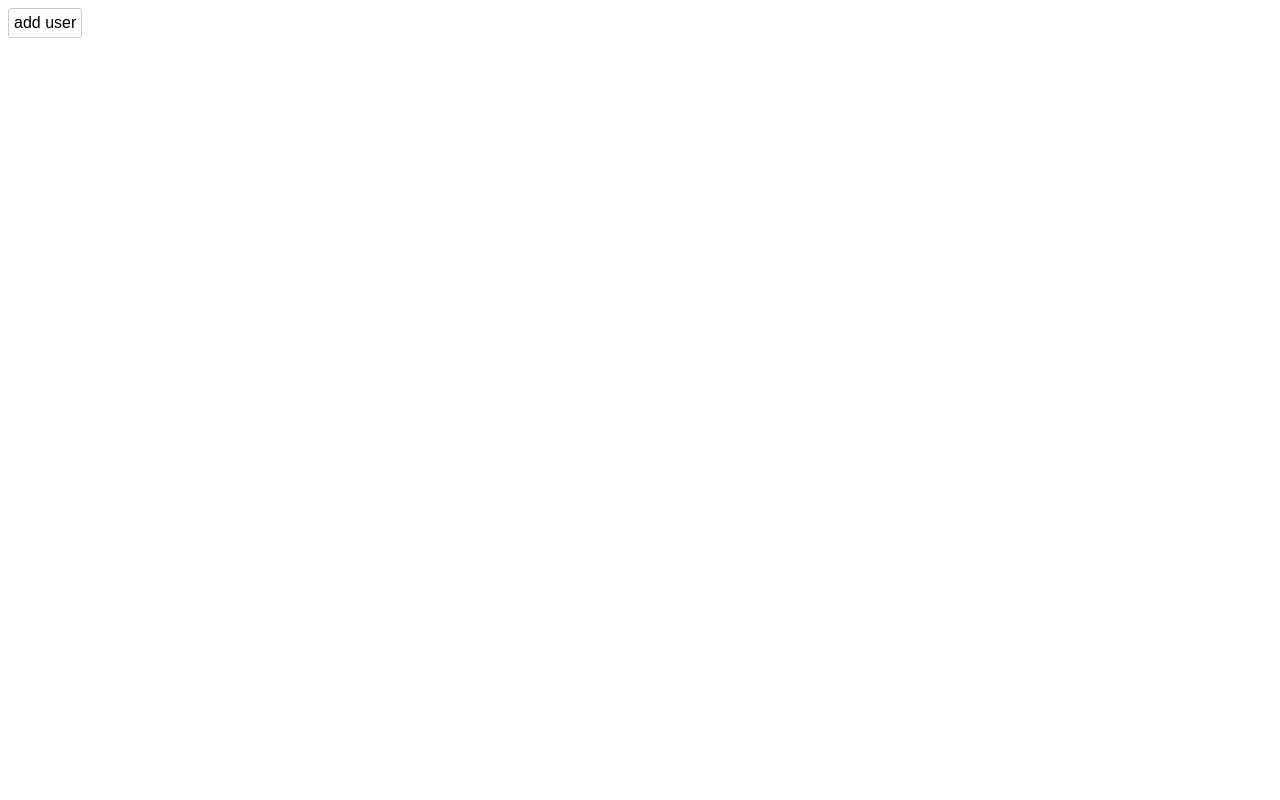
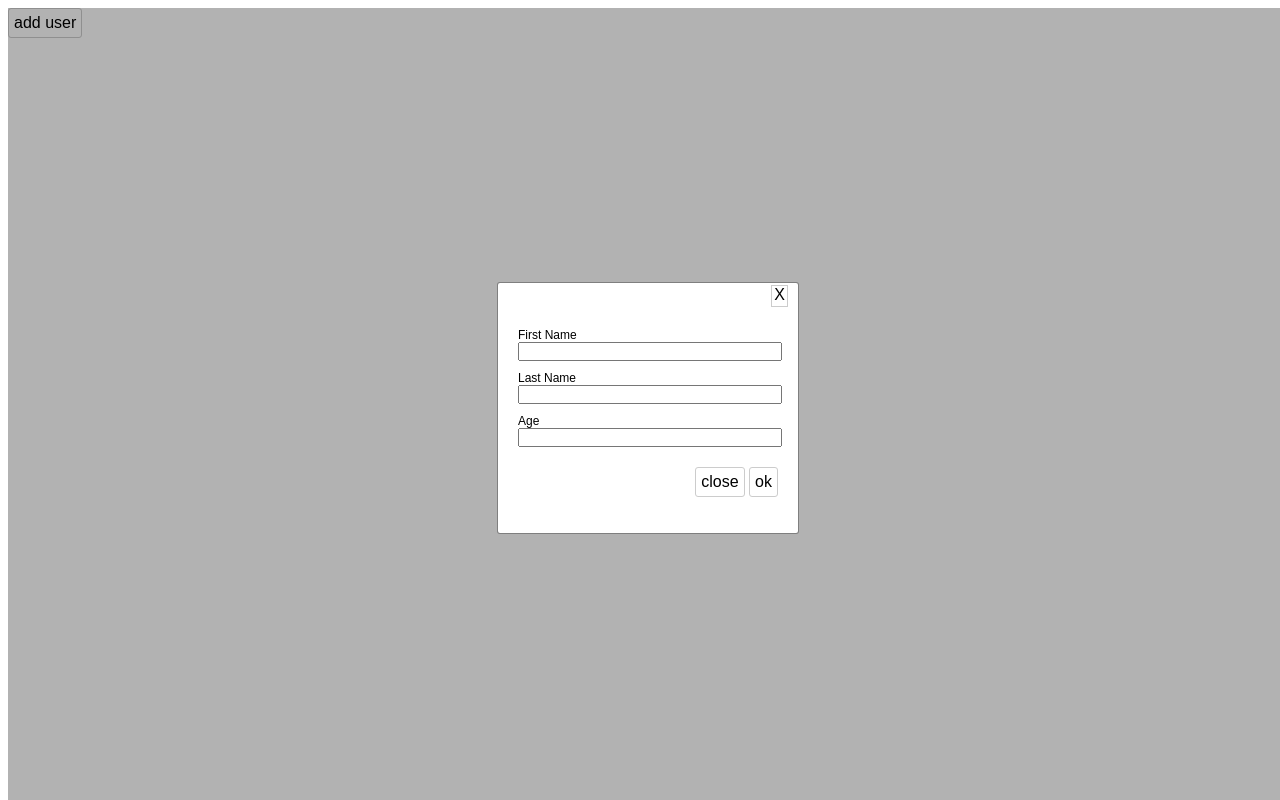
Before and after one commit to Greenkrok/Working-with-DOM, a plain HTML site: page index.html in a window 1280 px wide. Both pictures are taken after a click on the element "add user". Drawn offline with Linux system fonts and the light colour scheme.

Commit message:
feat: opening a modal window

```diff
--- a/index.html
+++ b/index.html
@@ -38,5 +38,6 @@
     </div>
 </div>
 <div class="btn add-user">add user</div>
+<script src="script.js"></script>
 </body>
 </html>
--- /dev/null
+++ b/script.js
@@ -0,0 +1,17 @@
+// Вывод модального окна.
+// Скачать заготовку по ссылке;
+// Сверстано модальное окно, для отображения требуется убрать (display: none) у .modal;
+// Добавим функционал появления модального окна, по клику на кнопку “Add User”.
+
+// Закрытие модального окна.
+// Добавим функционал закрытия модального окна.
+// по клику на знак “Х” в правом верхнем углу;
+// по клику на кнопку “close”;
+// по клику на серую область вокруг диалогового окна.
+// При закрытии окна поля ввода должны очищаться.
+
+let $btn = document.getElementsByClassName('add-user')[0];
+let $modal = document.getElementsByClassName('modal')[0];
+$btn.addEventListener('click', function () {
+    $modal.classList.add('open');
+});
--- a/style.css
+++ b/style.css
@@ -9,6 +9,9 @@
     height: 100%;
     background: rgba(0, 0, 0, .3);
     cursor: pointer;
+}
+.modal.open{
+    display: block;
 }
 
 .popap {
```
